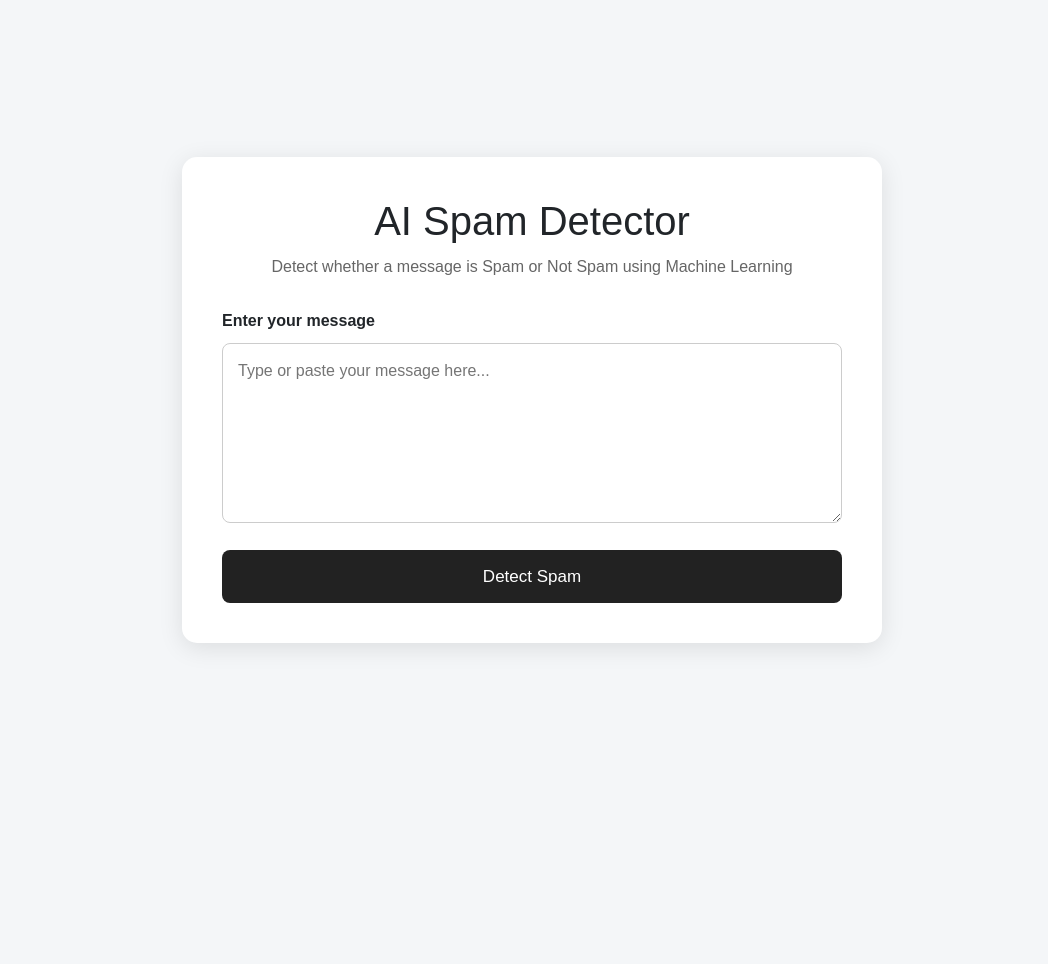
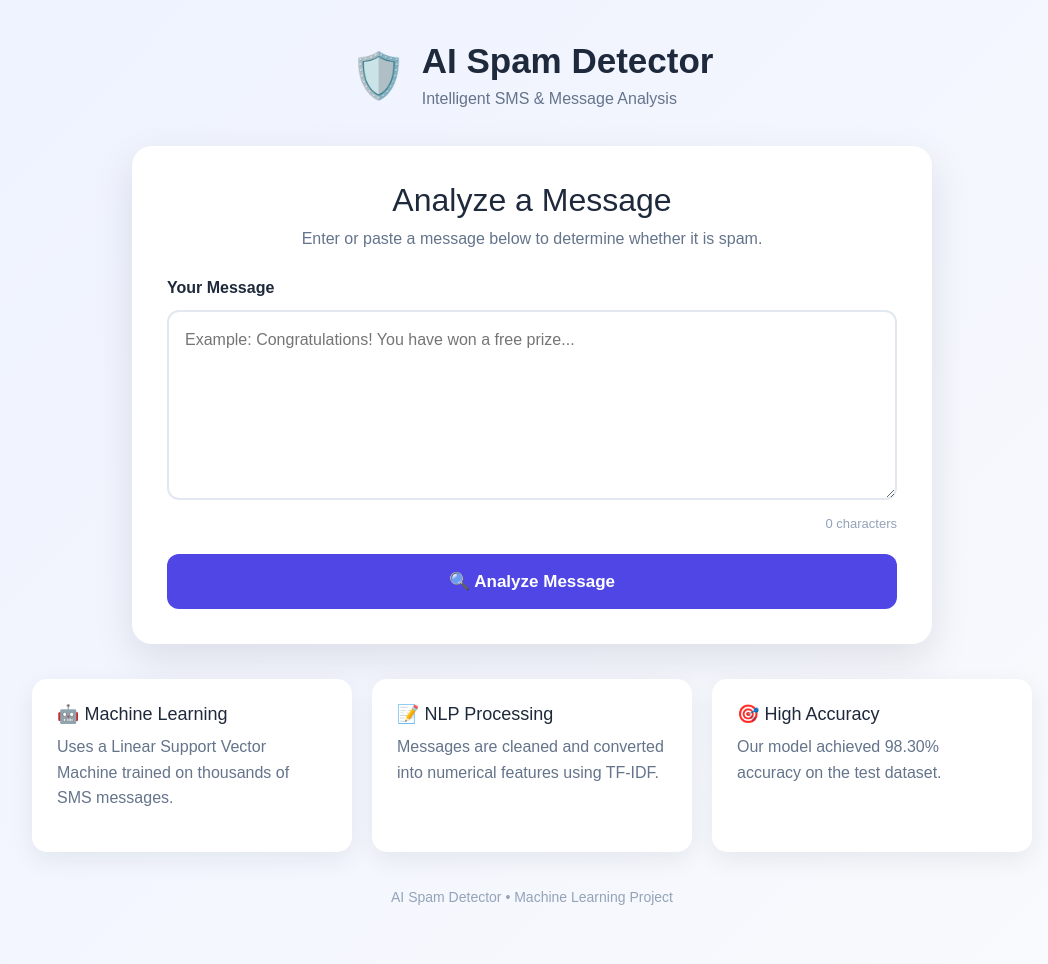
Before and after one commit to OmBende/AI_Spam_Detector, a Flask app: page / in a window 1280 px wide. Shown: the whole page, without its empty margins (108-1156 px from the left). Before the commit the page ends 648 px from the top, so only its background shows below. Run offline with Flask 3, Linux system fonts and the light colour scheme; parts of the project's set-up code (start-up, migrations or seed data) failed here and were passed over.

Commit message:
Improve spam detector user interface

```diff
--- a/static/style.css
+++ b/static/style.css
@@ -1,127 +1,421 @@
-body {
-    margin: 0;
-    padding: 0;
-    font-family: Arial, sans-serif;
-    background: #f4f6f8;
+* {
+    box-sizing: border-box;
 }
 
 
-.container {
+body {
+
+    margin: 0;
+
+    font-family:
+        Arial,
+        Helvetica,
+        sans-serif;
+
+    background:
+        linear-gradient(
+            135deg,
+            #eef2ff,
+            #f8fafc
+        );
+
+    color: #1e293b;
+}
+
+
+.page-container {
+
     min-height: 100vh;
+
+    padding: 40px 20px;
+}
+
+
+/* Header */
+
+.header {
+
+    display: flex;
+
+    align-items: center;
+
+    justify-content: center;
+
+    gap: 15px;
+
+    margin-bottom: 35px;
+
+}
+
+
+.logo {
+
+    font-size: 45px;
+
+}
+
+
+.header h1 {
+
+    margin: 0;
+
+    font-size: 35px;
+
+    font-weight: 700;
+
+}
+
+
+.header p {
+
+    margin: 5px 0 0;
+
+    color: #64748b;
+
+}
+
+
+/* Main Card */
+
+.detector-card {
+
+    width: 100%;
+
+    max-width: 800px;
+
+    margin: auto;
+
+    background: white;
+
+    padding: 35px;
+
+    border-radius: 20px;
+
+    box-shadow:
+        0 15px 40px
+        rgba(15, 23, 42, 0.10);
+
+}
+
+
+.card-header {
+
+    text-align: center;
+
+    margin-bottom: 25px;
+
+}
+
+
+.card-header h2 {
+
+    margin-bottom: 8px;
+
+}
+
+
+.card-header p {
+
+    color: #64748b;
+
+}
+
+
+/* Input */
+
+label {
+
+    display: block;
+
+    font-weight: 600;
+
+    margin-bottom: 10px;
+
+}
+
+
+textarea {
+
+    width: 100%;
+
+    min-height: 190px;
+
+    padding: 16px;
+
+    border: 2px solid #e2e8f0;
+
+    border-radius: 12px;
+
+    font-size: 16px;
+
+    resize: vertical;
+
+    outline: none;
+
+    transition: 0.2s;
+
+}
+
+
+textarea:focus {
+
+    border-color: #6366f1;
+
+    box-shadow:
+        0 0 0 3px
+        rgba(99, 102, 241, 0.12);
+
+}
+
+
+.character-count {
+
+    text-align: right;
+
+    margin-top: 7px;
+
+    color: #94a3b8;
+
+    font-size: 13px;
+
+}
+
+
+/* Button */
+
+.analyze-button {
+
+    width: 100%;
+
+    margin-top: 20px;
+
+    padding: 15px;
+
+    border: none;
+
+    border-radius: 12px;
+
+    background: #4f46e5;
+
+    color: white;
+
+    font-size: 17px;
+
+    font-weight: 600;
+
+    cursor: pointer;
+
+    transition: 0.2s;
+
+}
+
+
+.analyze-button:hover {
+
+    background: #4338ca;
+
+    transform: translateY(-1px);
+
+}
+
+
+/* Results */
+
+.result-card {
+
+    margin-top: 30px;
+
+    padding: 30px;
+
+    text-align: center;
+
+    border-radius: 16px;
+
+}
+
+
+.spam-result {
+
+    background: #fff1f2;
+
+    border: 2px solid #fecdd3;
+
+}
+
+
+.ham-result {
+
+    background: #f0fdf4;
+
+    border: 2px solid #bbf7d0;
+
+}
+
+
+.result-icon {
+
+    font-size: 42px;
+
+    margin-bottom: 10px;
+
+}
+
+
+.result-card h2 {
+
+    margin: 5px 0;
+
+}
+
+
+.result-card p {
+
+    color: #64748b;
+
+}
+
+
+/* Confidence */
+
+.confidence-section {
+
+    margin: 25px 0;
+
+}
+
+
+.confidence-value {
+
+    font-size: 42px;
+
+    font-weight: 700;
+
+}
+
+
+.confidence-label {
+
+    color: #64748b;
+
+    margin-top: 5px;
+
+}
+
+
+/* Model Information */
+
+.model-info {
 
     display: flex;
 
     justify-content: center;
 
-    align-items: center;
+    gap: 20px;
+
+    flex-wrap: wrap;
+
+    color: #475569;
+
+    font-size: 14px;
+
 }
 
 
-.detector-card {
-    width: 90%;
-    max-width: 700px;
+/* Info Cards */
+
+.info-section {
+
+    max-width: 1000px;
+
+    margin: 35px auto;
+
+    display: grid;
+
+    grid-template-columns:
+        repeat(3, 1fr);
+
+    gap: 20px;
+
+}
+
+
+.info-card {
 
     background: white;
 
-    padding: 40px;
+    padding: 25px;
 
     border-radius: 15px;
 
     box-shadow:
-        0 5px 25px rgba(0, 0, 0, 0.1);
+        0 8px 25px
+        rgba(15, 23, 42, 0.07);
+
 }
 
 
-h1 {
-    text-align: center;
+.info-card h3 {
 
-    margin-bottom: 10px;
+    margin-top: 0;
+
+    font-size: 18px;
+
 }
 
 
-.subtitle {
-    text-align: center;
+.info-card p {
 
-    color: #666;
+    color: #64748b;
 
-    margin-bottom: 30px;
+    line-height: 1.6;
+
 }
 
 
-label {
-    display: block;
+/* Footer */
 
-    font-weight: bold;
+footer {
 
-    margin-bottom: 10px;
+    text-align: center;
+
+    margin-top: 30px;
+
+    color: #94a3b8;
+
+    font-size: 14px;
+
 }
 
 
-textarea {
-    width: 100%;
+/* Mobile */
 
-    height: 180px;
+@media (max-width: 700px) {
 
-    padding: 15px;
+    .page-container {
 
-    resize: vertical;
+        padding: 20px 12px;
 
-    border: 1px solid #ccc;
-
-    border-radius: 8px;
-
-    font-size: 16px;
-
-    box-sizing: border-box;
-}
+    }
 
 
-button {
-    width: 100%;
+    .header h1 {
 
-    margin-top: 20px;
+        font-size: 27px;
 
-    padding: 14px;
-
-    border: none;
-
-    border-radius: 8px;
-
-    background: #222;
-
-    color: white;
-
-    font-size: 17px;
-
-    cursor: pointer;
-}
+    }
 
 
-button:hover {
-    background: #444;
-}
+    .detector-card {
+
+        padding: 22px;
+
+    }
 
 
-.result {
-    margin-top: 30px;
+    .info-section {
 
-    padding: 25px;
+        grid-template-columns: 1fr;
 
-    text-align: center;
+    }
 
-    border-radius: 10px;
-
-    background: #f5f5f5;
 }
-
-
-.result h2 {
-    margin-bottom: 10px;
-}
-
-
-.confidence {
-    margin-top: 15px;
-
-    font-size: 18px;
-}
--- a/templates/index.html
+++ b/templates/index.html
@@ -2,6 +2,7 @@
 <html lang="en">
 
 <head>
+
     <meta charset="UTF-8">
 
     <meta name="viewport"
@@ -16,46 +17,104 @@
     <link
         rel="stylesheet"
         href="{{ url_for('static', filename='style.css') }}">
+
 </head>
+
 
 <body>
 
-<div class="container">
+<div class="page-container">
 
-    <div class="detector-card">
+    <!-- Header -->
 
-        <h1>AI Spam Detector</h1>
+    <header class="header">
 
-        <p class="subtitle">
-            Detect whether a message is Spam or Not Spam
-            using Machine Learning
-        </p>
+        <div class="logo">
+            🛡️
+        </div>
+
+        <div>
+
+            <h1>AI Spam Detector</h1>
+
+            <p>
+                Intelligent SMS & Message Analysis
+            </p>
+
+        </div>
+
+    </header>
+
+
+    <!-- Main Card -->
+
+    <main class="detector-card">
+
+        <div class="card-header">
+
+            <h2>Analyze a Message</h2>
+
+            <p>
+                Enter or paste a message below to determine
+                whether it is spam.
+            </p>
+
+        </div>
+
+
+        <!-- Form -->
 
         <form method="POST">
 
             <label for="message">
-                Enter your message
+                Your Message
             </label>
 
             <textarea
                 id="message"
                 name="message"
-                placeholder="Type or paste your message here..."
+                placeholder="Example: Congratulations! You have won a free prize..."
                 required>{{ message }}</textarea>
 
-            <button type="submit">
-                Detect Spam
+
+            <div class="character-count">
+
+                <span id="charCount">0</span>
+                characters
+
+            </div>
+
+
+            <button
+                type="submit"
+                class="analyze-button">
+
+                🔍 Analyze Message
+
             </button>
 
         </form>
 
+
+        <!-- Result -->
+
         {% if prediction %}
 
-        <div class="result">
+        <div class="result-card
+            {% if prediction == 'SPAM' %}
+                spam-result
+            {% else %}
+                ham-result
+            {% endif %}
+        ">
 
             {% if prediction == "SPAM" %}
 
-                <h2>⚠️ SPAM MESSAGE</h2>
+                <div class="result-icon">
+                    ⚠️
+                </div>
+
+                <h2>SPAM DETECTED</h2>
 
                 <p>
                     This message is likely to be spam.
@@ -63,7 +122,11 @@
 
             {% else %}
 
-                <h2>✅ NOT SPAM</h2>
+                <div class="result-icon">
+                    ✅
+                </div>
+
+                <h2>NOT SPAM</h2>
 
                 <p>
                     This message appears to be legitimate.
@@ -71,10 +134,33 @@
 
             {% endif %}
 
-            <div class="confidence">
 
-                Confidence:
-                <strong>{{ confidence }}%</strong>
+            <div class="confidence-section">
+
+                <div class="confidence-value">
+
+                    {{ confidence }}%
+
+                </div>
+
+                <div class="confidence-label">
+
+                    Confidence Score
+
+                </div>
+
+            </div>
+
+
+            <div class="model-info">
+
+                <span>
+                    🤖 Model: Linear SVM
+                </span>
+
+                <span>
+                    🎯 Accuracy: 98.30%
+                </span>
 
             </div>
 
@@ -82,9 +168,90 @@
 
         {% endif %}
 
-    </div>
+    </main>
+
+
+    <!-- Information -->
+
+    <section class="info-section">
+
+        <div class="info-card">
+
+            <h3>🤖 Machine Learning</h3>
+
+            <p>
+                Uses a Linear Support Vector Machine trained
+                on thousands of SMS messages.
+            </p>
+
+        </div>
+
+
+        <div class="info-card">
+
+            <h3>📝 NLP Processing</h3>
+
+            <p>
+                Messages are cleaned and converted into
+                numerical features using TF-IDF.
+            </p>
+
+        </div>
+
+
+        <div class="info-card">
+
+            <h3>🎯 High Accuracy</h3>
+
+            <p>
+                Our model achieved 98.30% accuracy on the
+                test dataset.
+            </p>
+
+        </div>
+
+    </section>
+
+
+    <!-- Footer -->
+
+    <footer>
+
+        <p>
+            AI Spam Detector • Machine Learning Project
+        </p>
+
+    </footer>
 
 </div>
 
+
+<script>
+
+const messageBox =
+    document.getElementById("message");
+
+const charCount =
+    document.getElementById("charCount");
+
+
+messageBox.addEventListener(
+    "input",
+    function () {
+
+        charCount.textContent =
+            messageBox.value.length;
+
+    }
+);
+
+
+charCount.textContent =
+    messageBox.value.length;
+
+</script>
+
+
 </body>
+
 </html>
```
